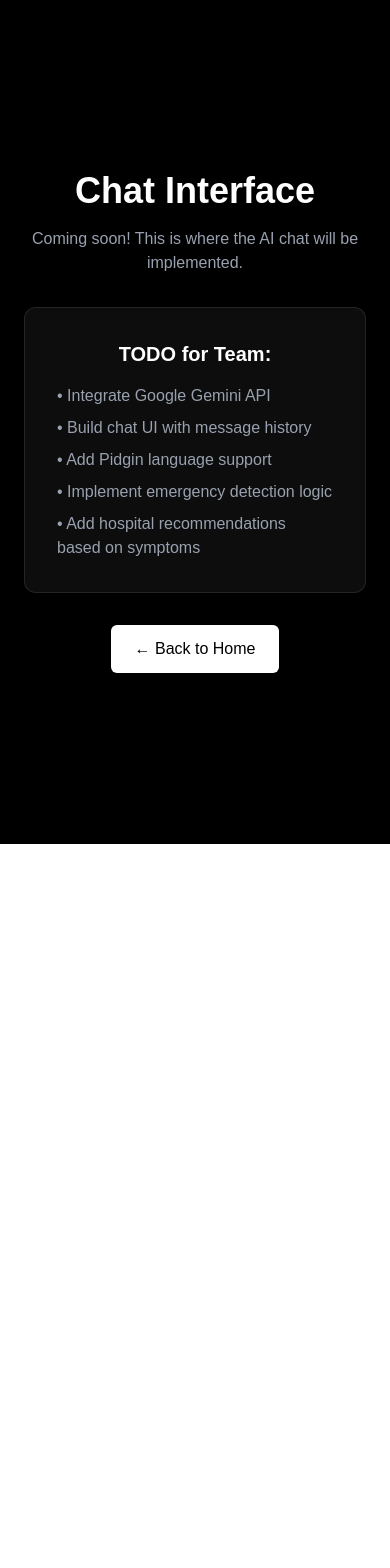
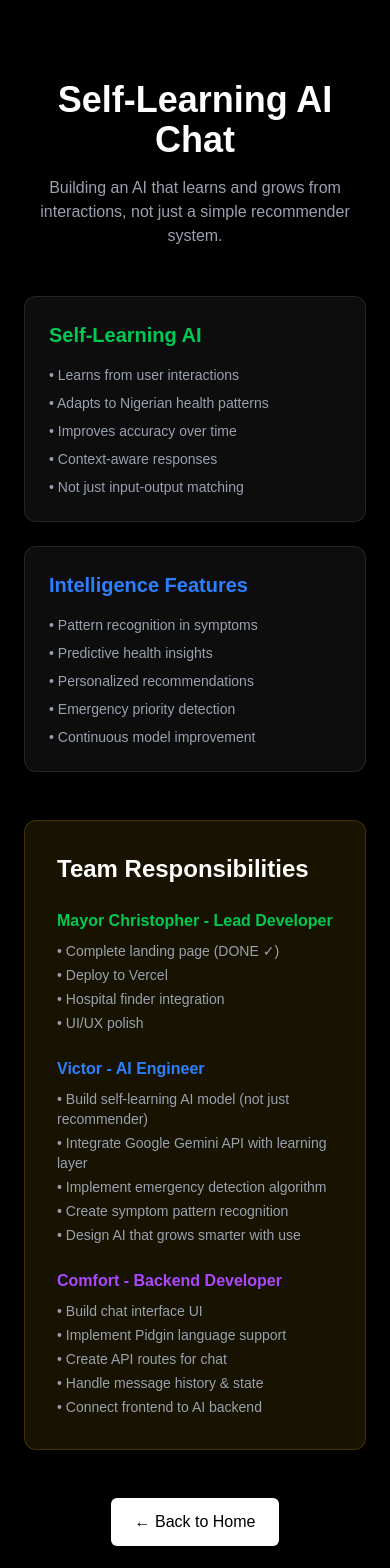
Before and after one commit to MayorChristopher/healthai-nigeria, a Next.js app: page /chat in a window 390 px wide. Shown: the top 1568 px of the page. Before the commit the page ends 844 px from the top, so only its background shows below. Built offline with nearby package versions, Linux system fonts and the light colour scheme.

Commit message:
Add team section with roles and self-learning AI focus

```diff
--- a/src/app/chat/page.tsx
+++ b/src/app/chat/page.tsx
@@ -3,22 +3,77 @@ import Link from 'next/link'
 
 export default function ChatPage() {
   return (
-    <div className="min-h-screen bg-black text-white flex items-center justify-center px-6">
-      <div className="max-w-2xl text-center">
-        <h1 className="text-4xl font-bold mb-4">Chat Interface</h1>
-        <p className="text-gray-400 mb-8">
-          Coming soon! This is where the AI chat will be implemented.
+    <div className="min-h-screen bg-black text-white px-6 py-20">
+      <div className="max-w-4xl mx-auto">
+        <div className="text-center mb-12">
+          <h1 className="text-4xl font-bold mb-4">Self-Learning AI Chat</h1>
+          <p className="text-gray-400">
+            Building an AI that learns and grows from interactions, not just a simple recommender system.
           </p>
-        <div className="bg-white/5 border border-white/10 rounded-xl p-8 mb-8">
-          <h2 className="text-xl font-semibold mb-4">TODO for Team:</h2>
-          <ul className="text-left text-gray-400 space-y-2">
-            <li>• Integrate Google Gemini API</li>
-            <li>• Build chat UI with message history</li>
-            <li>• Add Pidgin language support</li>
-            <li>• Implement emergency detection logic</li>
-            <li>• Add hospital recommendations based on symptoms</li>
+        </div>
+
+        <div className="grid md:grid-cols-2 gap-6 mb-12">
+          <div className="bg-white/5 border border-white/10 rounded-xl p-6">
+            <h3 className="text-xl font-bold mb-4 text-green-500">Self-Learning AI</h3>
+            <ul className="text-sm text-gray-400 space-y-2">
+              <li>• Learns from user interactions</li>
+              <li>• Adapts to Nigerian health patterns</li>
+              <li>• Improves accuracy over time</li>
+              <li>• Context-aware responses</li>
+              <li>• Not just input-output matching</li>
             </ul>
           </div>
+          <div className="bg-white/5 border border-white/10 rounded-xl p-6">
+            <h3 className="text-xl font-bold mb-4 text-blue-500">Intelligence Features</h3>
+            <ul className="text-sm text-gray-400 space-y-2">
+              <li>• Pattern recognition in symptoms</li>
+              <li>• Predictive health insights</li>
+              <li>• Personalized recommendations</li>
+              <li>• Emergency priority detection</li>
+              <li>• Continuous model improvement</li>
+            </ul>
+          </div>
+        </div>
+
+        <div className="bg-yellow-500/10 border border-yellow-500/20 rounded-xl p-8 mb-12">
+          <h2 className="text-2xl font-bold mb-6">Team Responsibilities</h2>
+
+          <div className="space-y-6">
+            <div>
+              <h3 className="font-semibold text-green-500 mb-2">Mayor Christopher - Lead Developer</h3>
+              <ul className="text-sm text-gray-400 space-y-1">
+                <li>• Complete landing page (DONE ✓)</li>
+                <li>• Deploy to Vercel</li>
+                <li>• Hospital finder integration</li>
+                <li>• UI/UX polish</li>
+              </ul>
+            </div>
+
+            <div>
+              <h3 className="font-semibold text-blue-500 mb-2">Victor - AI Engineer</h3>
+              <ul className="text-sm text-gray-400 space-y-1">
+                <li>• Build self-learning AI model (not just recommender)</li>
+                <li>• Integrate Google Gemini API with learning layer</li>
+                <li>• Implement emergency detection algorithm</li>
+                <li>• Create symptom pattern recognition</li>
+                <li>• Design AI that grows smarter with use</li>
+              </ul>
+            </div>
+
+            <div>
+              <h3 className="font-semibold text-purple-500 mb-2">Comfort - Backend Developer</h3>
+              <ul className="text-sm text-gray-400 space-y-1">
+                <li>• Build chat interface UI</li>
+                <li>• Implement Pidgin language support</li>
+                <li>• Create API routes for chat</li>
+                <li>• Handle message history & state</li>
+                <li>• Connect frontend to AI backend</li>
+              </ul>
+            </div>
+          </div>
+        </div>
+
+        <div className="text-center">
           <Link
             href="/"
             className="inline-flex items-center gap-2 bg-white text-black px-6 py-3 rounded-md font-medium hover:bg-gray-200 transition-colors"
@@ -27,5 +82,6 @@ export default function ChatPage() {
           </Link>
         </div>
       </div>
+    </div>
   )
 }
--- a/src/app/page.tsx
+++ b/src/app/page.tsx
@@ -395,6 +395,60 @@ export default function Home() {
       {/* Gradient Divider */}
       <div className="h-px w-full bg-gradient-to-r from-transparent via-white/10 to-transparent" />
 
+      {/* Team Section */}
+      <section className="relative py-24 px-6">
+        <div className="max-w-7xl mx-auto relative z-10">
+          <div className="text-center mb-16">
+            <h2 className="text-4xl font-bold mb-4">Meet the Team</h2>
+            <p className="text-gray-400">Building self-learning AI for Nigerian healthcare</p>
+          </div>
+          <div className="grid md:grid-cols-3 gap-6 max-w-5xl mx-auto">
+            <div className="bg-white/5 p-8 rounded-xl border border-white/10">
+              <div className="w-16 h-16 rounded-full bg-gradient-to-br from-green-500 to-green-600 flex items-center justify-center text-2xl font-bold mb-4">
+                M
+              </div>
+              <h3 className="text-xl font-bold mb-1">Mayor Christopher</h3>
+              <p className="text-green-500 text-sm mb-4">Lead Developer</p>
+              <ul className="text-sm text-gray-400 space-y-2">
+                <li>• Landing page & UI/UX</li>
+                <li>• Project architecture</li>
+                <li>• Deployment & hosting</li>
+                <li>• Hospital integration</li>
+              </ul>
+            </div>
+            <div className="bg-white/5 p-8 rounded-xl border border-white/10">
+              <div className="w-16 h-16 rounded-full bg-gradient-to-br from-blue-500 to-blue-600 flex items-center justify-center text-2xl font-bold mb-4">
+                V
+              </div>
+              <h3 className="text-xl font-bold mb-1">Victor</h3>
+              <p className="text-blue-500 text-sm mb-4">AI Engineer</p>
+              <ul className="text-sm text-gray-400 space-y-2">
+                <li>• Self-learning AI model</li>
+                <li>• Gemini API integration</li>
+                <li>• Emergency detection logic</li>
+                <li>• Symptom analysis engine</li>
+              </ul>
+            </div>
+            <div className="bg-white/5 p-8 rounded-xl border border-white/10">
+              <div className="w-16 h-16 rounded-full bg-gradient-to-br from-purple-500 to-purple-600 flex items-center justify-center text-2xl font-bold mb-4">
+                C
+              </div>
+              <h3 className="text-xl font-bold mb-1">Comfort</h3>
+              <p className="text-purple-500 text-sm mb-4">Backend Developer</p>
+              <ul className="text-sm text-gray-400 space-y-2">
+                <li>• Chat interface backend</li>
+                <li>• Pidgin language support</li>
+                <li>• API endpoints & routing</li>
+                <li>• Data flow management</li>
+              </ul>
+            </div>
+          </div>
+        </div>
+      </section>
+
+      {/* Gradient Divider */}
+      <div className="h-px w-full bg-gradient-to-r from-transparent via-white/10 to-transparent" />
+
       {/* Tech Stack */}
       <section className="relative py-20 px-6">
         <div className="max-w-7xl mx-auto relative z-10">
```
Lines whose indentation alone changed are shown as unchanged.
